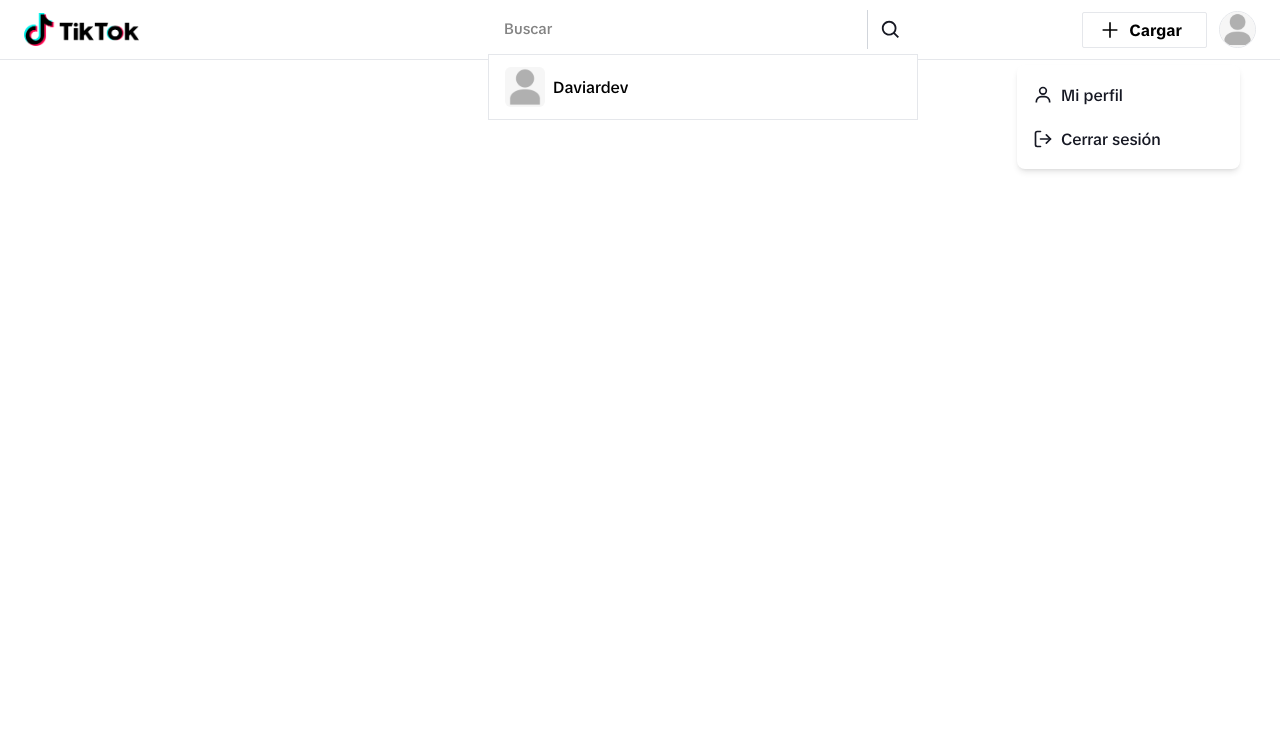
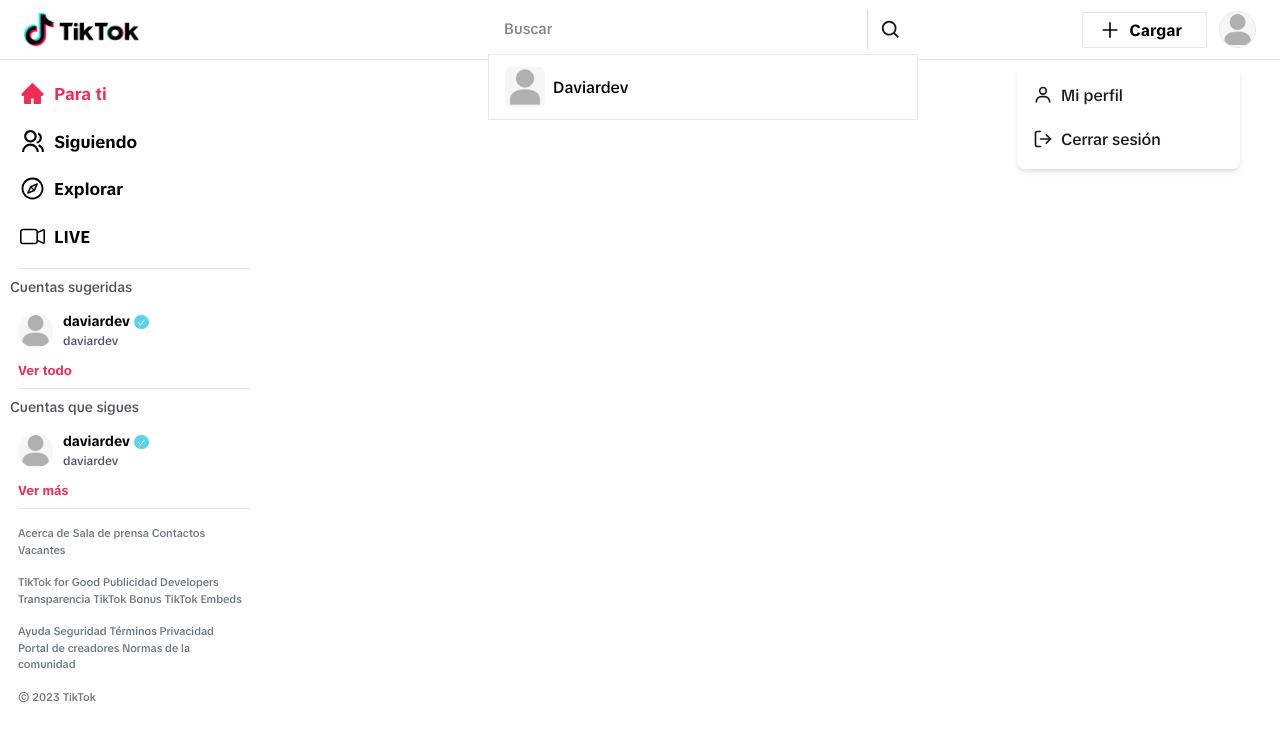
Before and after one commit to daviardev/tiktok-clone, a Next.js app: page / in a window 1280 px wide. Shown: the top 740 px of the page. Built offline with nearby package versions, Linux system fonts and the light colour scheme.

Commit message:
Use sidebar component in layout

```diff
--- a/src/app/layouts/MainLayout.jsx
+++ b/src/app/layouts/MainLayout.jsx
@@ -1,12 +1,14 @@
 import { usePathname } from 'next/navigation'
 import NavBar from './includes/NavBar'
+import Sidebar from '../components/Sidebar'
 
 export default function MainLayout ({ children }) {
   const path = usePathname()
   return (
     <>
       <NavBar />
-      <div className={`flex justify-between mx-auto w-full lg:px-2.5 px-0 ${path === '/' ? 'max-w-[1140px]' : ''}`}>
+      <div className={`flex justify-between mx-auto w-full lg:px-2.5 px-0 ${path === '/' ? 'max-w-full' : ''}`}>
+        <Sidebar />
         {children}
       </div>
     </>
```
